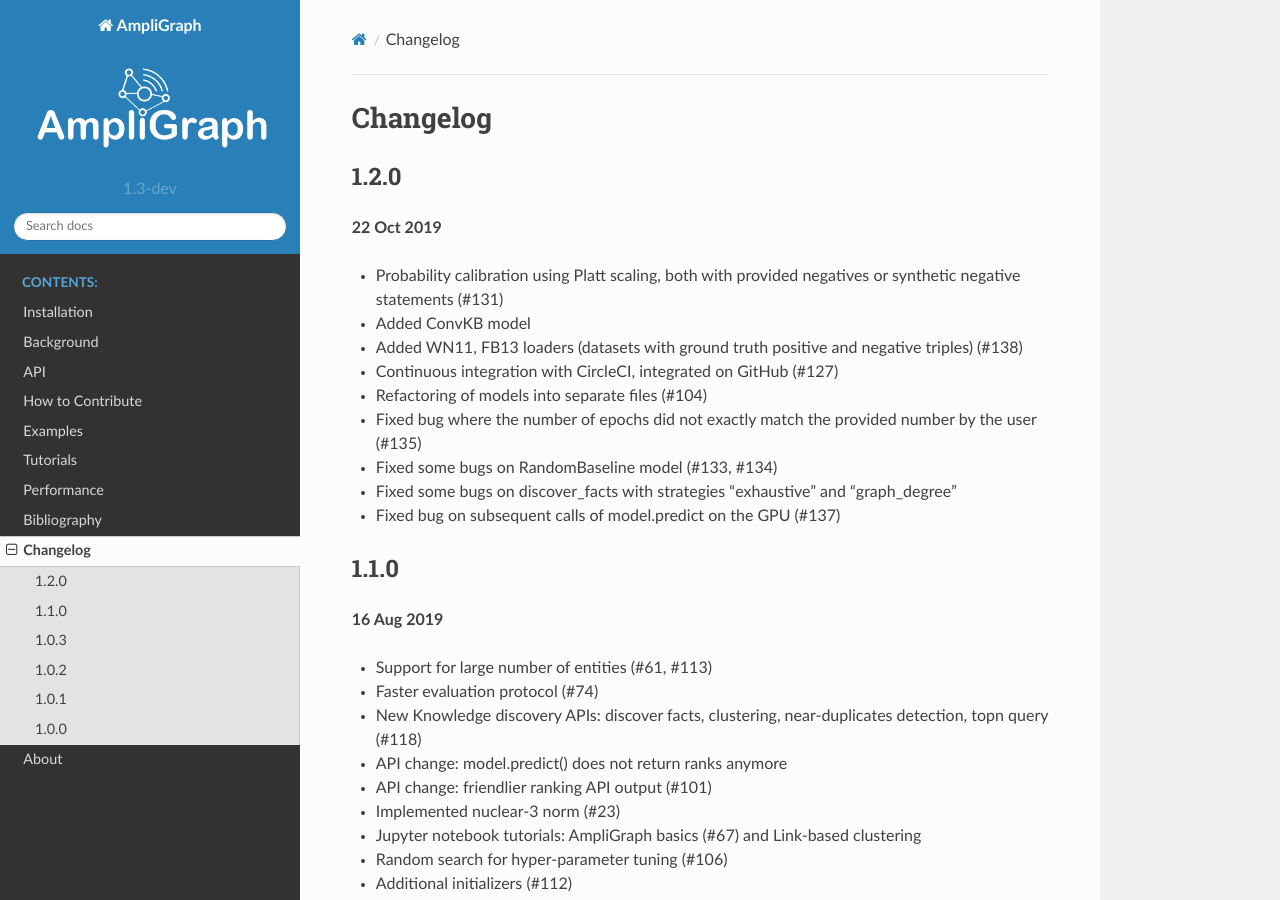
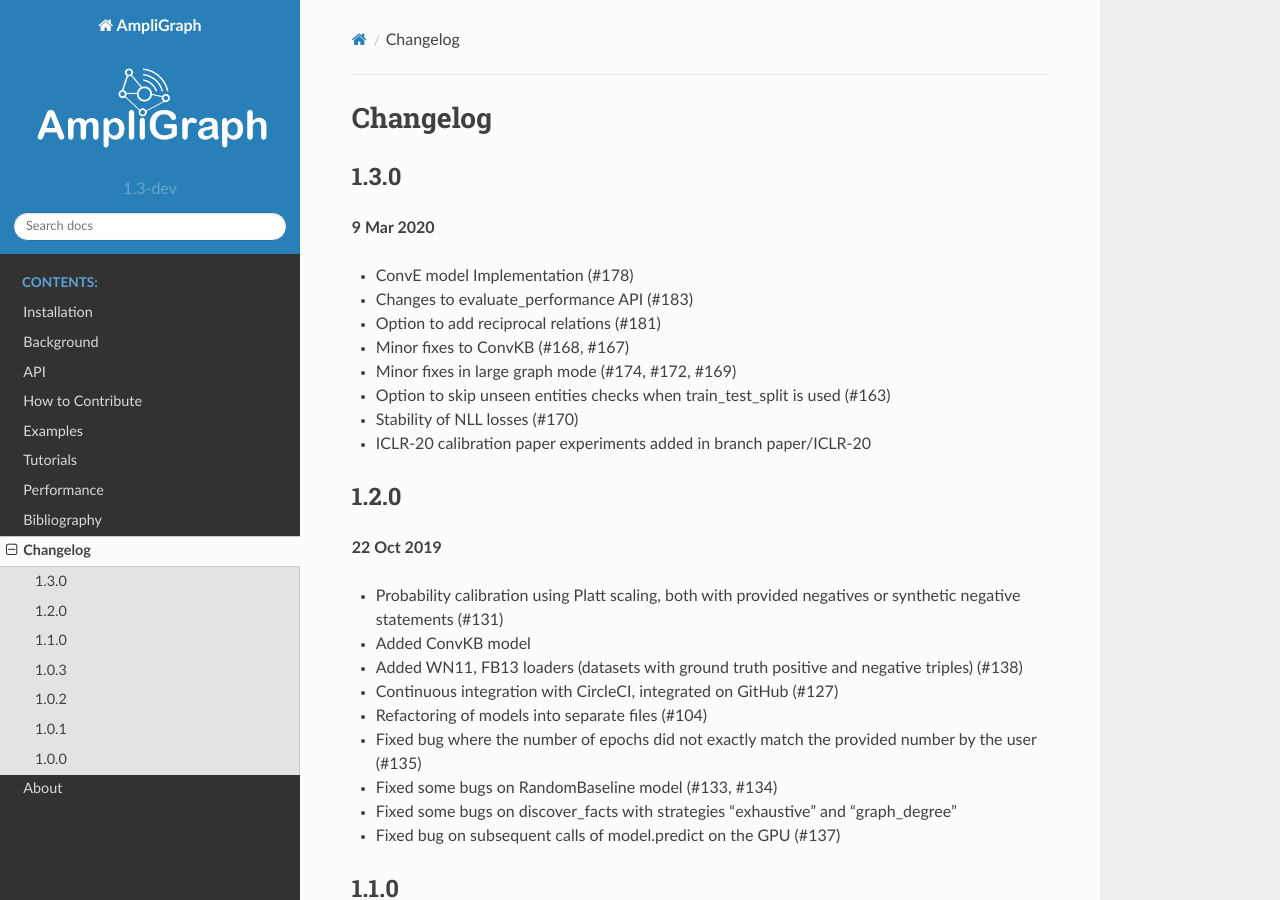
Before and after one commit to Accenture/AmpliGraph, a Sphinx documentation site: the page built from docs/changelog.md, in a window 1280 px wide and 900 px high. Built offline with Sphinx 7.4.7 and the Read the Docs theme 2.0.0, drawn with Linux system fonts in a browser that asks for light colours; the version number is read from the project's files by our own code.

Commit message:
added 1.3 changelog

```diff
--- a/docs/changelog.md
+++ b/docs/changelog.md
@@ -1,4 +1,17 @@
 # Changelog
+
+## 1.3.0
+**9 Mar 2020**
+
+- ConvE model Implementation (#178)
+- Changes to evaluate_performance API (#183)
+- Option to add reciprocal relations (#181)
+- Minor fixes to ConvKB (#168, #167)
+- Minor fixes in large graph mode (#174, #172, #169)
+- Option to skip unseen entities checks when train_test_split is used (#163)
+- Stability of NLL losses (#170)
+- ICLR-20 calibration paper experiments added in branch paper/ICLR-20
+
 
 ## 1.2.0
 **22 Oct 2019**
```
Also changed, not shown: docs/contacts.md (+2 -0 lines).
